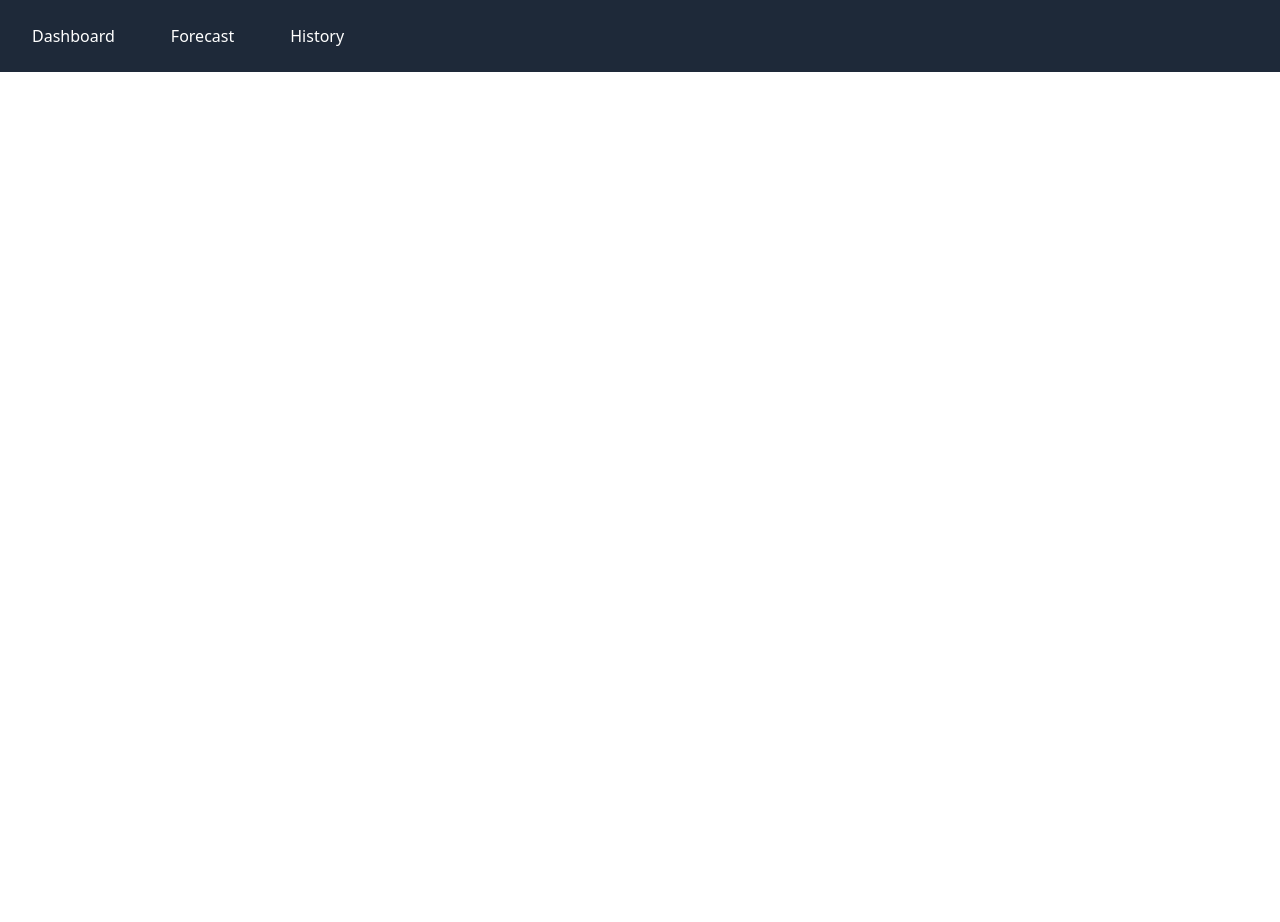
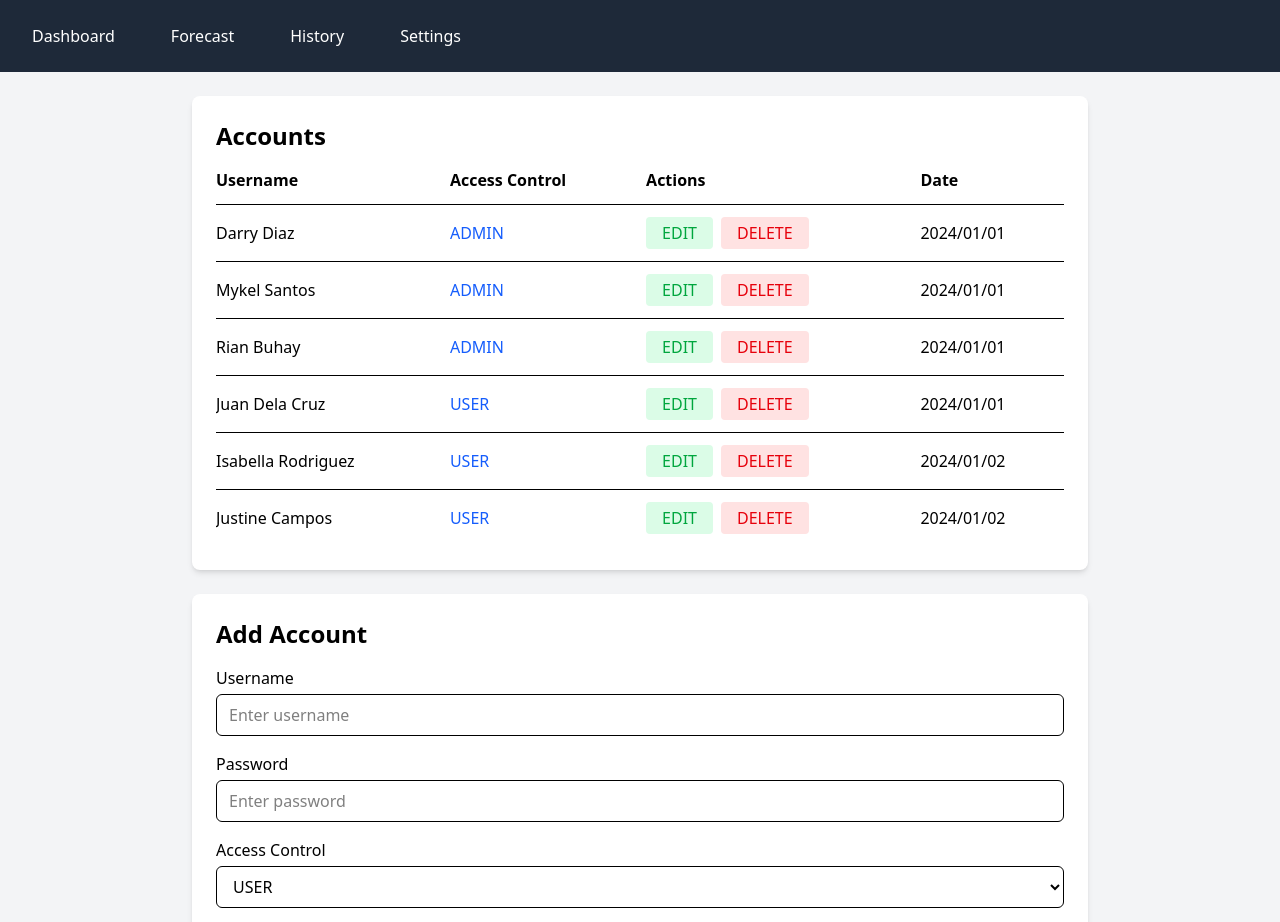
Before and after one commit to Darry17/Thesis-DSS, a React (Vite) app: page /settings in a window 1280 px wide. Shown: the top 922 px of the page. Before the commit the page ends 800 px from the top, so only its background shows below. Built offline with nearby package versions, Linux system fonts and the light colour scheme.

Commit message:
Refactor App component to conditionally render Navigation based on route; added Settings route and updated Main exports to include Settings component.

```diff
--- a/src/App.jsx
+++ b/src/App.jsx
@@ -1,11 +1,17 @@
 import React from "react";
-import { BrowserRouter as Router, Routes, Route } from "react-router-dom";
+import {
+  BrowserRouter as Router,
+  Routes,
+  Route,
+  useLocation,
+} from "react-router-dom";
 import Navigation from "@/components/Navigation/Navigation";
 import {
   Login,
   Dashboard,
   History,
   Forecast,
+  Settings,
   SelectForecast,
   GenerateForecast,
   SingleModelConfiguration,
@@ -15,16 +21,21 @@ import {
   ViewLogs,
 } from "@/components/Main";
 
-const App = () => {
+// Wrapper component that conditionally renders Navigation
+const AppContent = () => {
+  const location = useLocation();
+  const isLoginPage = location.pathname === "/";
+
   return (
-    <Router>
-      <Navigation />
+    <>
+      {!isLoginPage && <Navigation />}
       <Routes>
         {/* Main routes */}
         <Route path="/" element={<Login />} />
         <Route path="/dashboard" element={<Dashboard />} />
         <Route path="/forecast" element={<Forecast />} />
         <Route path="/history" element={<History />} />
+        <Route path="/settings" element={<Settings />} />
 
         {/* Forecast and model configuration routes */}
         <Route path="/select-forecast" element={<SelectForecast />} />
@@ -41,6 +52,14 @@ const App = () => {
         <Route path="/view-graph" element={<ViewGraph />} />
         <Route path="/view-logs" element={<ViewLogs />} />
       </Routes>
+    </>
+  );
+};
+
+const App = () => {
+  return (
+    <Router>
+      <AppContent />
     </Router>
   );
 };
--- /dev/null
+++ b/src/components/Main/Settings.jsx
@@ -0,0 +1,207 @@
+import React, { useState } from "react";
+
+const Settings = () => {
+  const [username, setUsername] = useState("");
+  const [password, setPassword] = useState("");
+  const [accessControl, setAccessControl] = useState("USER");
+  const [editingId, setEditingId] = useState(null);
+  const [accounts, setAccounts] = useState([
+    {
+      id: 1,
+      username: "Darry Diaz",
+      accessControl: "ADMIN",
+      date: "2024/01/01",
+    },
+    {
+      id: 2,
+      username: "Mykel Santos",
+      accessControl: "ADMIN",
+      date: "2024/01/01",
+    },
+    {
+      id: 3,
+      username: "Rian Buhay",
+      accessControl: "ADMIN",
+      date: "2024/01/01",
+    },
+    {
+      id: 4,
+      username: "Juan Dela Cruz",
+      accessControl: "USER",
+      date: "2024/01/01",
+    },
+    {
+      id: 5,
+      username: "Isabella Rodriguez",
+      accessControl: "USER",
+      date: "2024/01/02",
+    },
+    {
+      id: 6,
+      username: "Justine Campos",
+      accessControl: "USER",
+      date: "2024/01/02",
+    },
+  ]);
+
+  const handleAddAccount = (e) => {
+    e.preventDefault();
+    if (!username || !password) return;
+
+    const currentDate = new Date()
+      .toISOString()
+      .split("T")[0]
+      .replace(/-/g, "/");
+
+    if (editingId) {
+      // Update existing account
+      setAccounts(
+        accounts.map((account) =>
+          account.id === editingId
+            ? { ...account, username, accessControl, date: currentDate }
+            : account
+        )
+      );
+      setEditingId(null);
+    } else {
+      // Add new account
+      const newAccount = {
+        id: accounts.length + 1,
+        username,
+        accessControl,
+        date: currentDate,
+      };
+      setAccounts([...accounts, newAccount]);
+    }
+
+    // Reset form
+    setUsername("");
+    setPassword("");
+    setAccessControl("USER");
+  };
+
+  const handleEdit = (account) => {
+    setEditingId(account.id);
+    setUsername(account.username);
+    setAccessControl(account.accessControl);
+    setPassword(""); // Clear password field for security
+  };
+
+  const handleDelete = (accountId) => {
+    if (window.confirm("Are you sure you want to delete this account?")) {
+      setAccounts(accounts.filter((account) => account.id !== accountId));
+    }
+  };
+
+  return (
+    <div className="p-6 bg-gray-100 min-h-screen">
+      <div className="max-w-4xl mx-auto">
+        <div className="bg-white rounded-lg shadow-md p-6 mb-6">
+          <h2 className="text-2xl font-bold mb-4">Accounts</h2>
+          <div className="overflow-x-auto">
+            <table className="w-full">
+              <thead>
+                <tr className="text-left">
+                  <th className="pb-3">Username</th>
+                  <th className="pb-3">Access Control</th>
+                  <th className="pb-3">Actions</th>
+                  <th className="pb-3">Date</th>
+                </tr>
+              </thead>
+              <tbody>
+                {accounts.map((account) => (
+                  <tr key={account.id} className="border-t">
+                    <td className="py-3">{account.username}</td>
+                    <td className="py-3 text-blue-600">
+                      {account.accessControl}
+                    </td>
+                    <td className="py-3">
+                      <button
+                        onClick={() => handleEdit(account)}
+                        className="bg-green-100 text-green-600 px-4 py-1 rounded mr-2 hover:bg-green-200 font-medium">
+                        EDIT
+                      </button>
+                      <button
+                        onClick={() => handleDelete(account.id)}
+                        className="bg-red-100 text-red-600 px-4 py-1 rounded hover:bg-red-200 font-medium">
+                        DELETE
+                      </button>
+                    </td>
+                    <td className="py-3">{account.date}</td>
+                  </tr>
+                ))}
+              </tbody>
+            </table>
+          </div>
+        </div>
+
+        <div className="bg-white rounded-lg shadow-md p-6">
+          <h2 className="text-2xl font-bold mb-4">
+            {editingId ? "Edit Account" : "Add Account"}
+          </h2>
+          <form onSubmit={handleAddAccount} className="space-y-4">
+            <div>
+              <label className="block mb-1">Username</label>
+              <input
+                type="text"
+                value={username}
+                onChange={(e) => setUsername(e.target.value)}
+                className="w-full px-3 py-2 border rounded-md"
+                placeholder="Enter username"
+                required
+              />
+            </div>
+            <div>
+              <label className="block mb-1">Password</label>
+              <input
+                type="password"
+                value={password}
+                onChange={(e) => setPassword(e.target.value)}
+                className="w-full px-3 py-2 border rounded-md"
+                placeholder={
+                  editingId
+                    ? "Leave blank to keep current password"
+                    : "Enter password"
+                }
+                required={!editingId}
+              />
+            </div>
+            <div>
+              <label className="block mb-1">Access Control</label>
+              <select
+                value={accessControl}
+                onChange={(e) => setAccessControl(e.target.value)}
+                className="w-full px-3 py-2 border rounded-md"
+                required>
+                <option value="ADMIN">ADMIN</option>
+                <option value="USER">USER</option>
+              </select>
+            </div>
+            <div className="flex gap-2">
+              <button
+                type="submit"
+                className="bg-blue-500 text-white px-4 py-2 rounded-md hover:bg-blue-600">
+                {editingId ? "Update Account" : "Add Account"}
+              </button>
+              {editingId && (
+                <button
+                  type="button"
+                  onClick={() => {
+                    setEditingId(null);
+                    setUsername("");
+                    setPassword("");
+                    setAccessControl("USER");
+                  }}
+                  className="bg-gray-500 text-white px-4 py-2 rounded-md hover:bg-gray-600">
+                  Cancel
+                </button>
+              )}
+            </div>
+          </form>
+        </div>
+      </div>
+    </div>
+  );
+};
+
+export default Settings;
--- a/src/components/Main/index.jsx
+++ b/src/components/Main/index.jsx
@@ -2,6 +2,7 @@
 export { default as Login } from "./Login";
 export { default as Dashboard } from "./Dashboard";
 export { default as History } from "./History";
+export { default as Settings } from "./Settings";
 
 // Forecast components
 export { default as Forecast } from "./ForecastFolder/Forecast";
--- a/src/components/Navigation/Navigation.jsx
+++ b/src/components/Navigation/Navigation.jsx
@@ -24,6 +24,13 @@ const Navigation = () => {
             History
           </Link>
         </li>
+        <li>
+          <Link
+            to="/settings"
+            className="block py-2 px-4 hover:bg-gray-700 rounded">
+            Settings
+          </Link>
+        </li>
       </ul>
     </div>
   );
```
